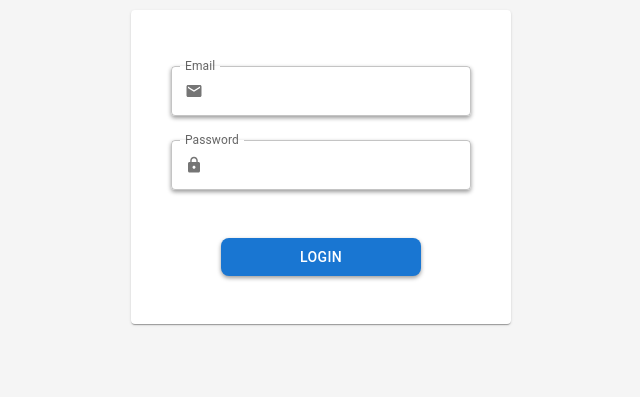
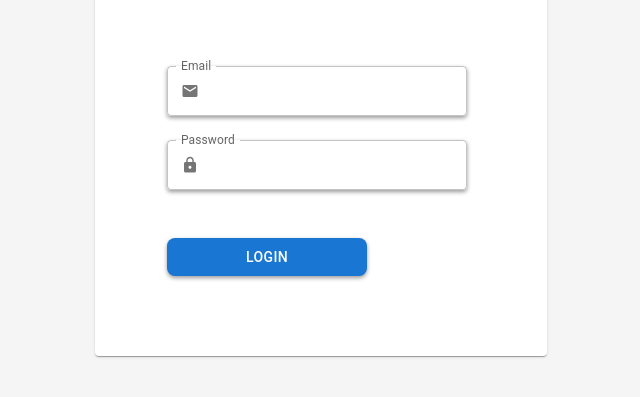
Before and after one commit to grejsimamaci1/react-blog-app, a React (Vite) app: page / in a window 1280 px wide. Shown: the part 233-630 px from the top of the page, without its empty margins (319-959 px from the left). Built offline with nearby package versions, Linux system fonts and the light colour scheme.

Commit message:
handled login form validation using react hook form

```diff
--- a/package.json
+++ b/package.json
@@ -17,6 +17,7 @@
     "@reduxjs/toolkit": "^1.9.5",
     "react": "^18.2.0",
     "react-dom": "^18.2.0",
+    "react-hook-form": "^7.46.1",
     "react-redux": "^8.1.2",
     "react-router-dom": "^6.15.0",
     "react-use": "^17.4.0",
--- a/src/pages/HomePage/HomePage.tsx
+++ b/src/pages/HomePage/HomePage.tsx
@@ -73,11 +73,8 @@ const HomePage: React.FC<HomePageProps<Post>> = ({dummyPosts}) => {
     dispatch(logout());
     dispatch(resetAuthState());
     dispatch(resetPostsState(dummyPosts));
-    localStorage.removeItem('accessToken');
     navigate('/');
   };
-
-
 
   useEffect(() => {
     if (!isAuthenticated) {
@@ -159,7 +156,6 @@ const HomePage: React.FC<HomePageProps<Post>> = ({dummyPosts}) => {
        ))}
      </Grid>
      <CreatePostModal isOpen={isModalOpen} onClose={closeModal} onCreatePost={handleAddPost} />
-
      </>
      )}
      </>
--- a/src/pages/Login/LoginPage.tsx
+++ b/src/pages/Login/LoginPage.tsx
@@ -6,39 +6,39 @@ import { User, login  } from '../../redux/authSlice';
 import './LoginPage.css';
 import EmailIcon from '@mui/icons-material/Email';
 import LockIcon from '@mui/icons-material/Lock';
+import { useForm, SubmitHandler } from 'react-hook-form';
 
 interface LoginPageProps {
   dummyUsers: User[];
 }
 
+type LoginFormValues = {
+  email: string;
+  password: string;
+}
 const LoginPage: React.FC<LoginPageProps> = ({ dummyUsers }) => {
   const dispatch = useDispatch();
   const navigate = useNavigate();
-  const [email, setEmail] = useState('');
-  const [password, setPassword] = useState('');
-  const [error, setError] = useState('');
+  const { register, handleSubmit, formState: { errors }, setError } = useForm<LoginFormValues>();
+  const [loginError, setLoginError] = useState<string | null>(null);
 
-  const handleLogin = () => {
-
+  const handleLogin: SubmitHandler<LoginFormValues> = async (data) => {
+    const { email, password } = data;
     const user = dummyUsers.find((u) => u.email === email && u.password === password);
 
     if (user) {
-
       const dummyToken = 'dummy-access-token';
       localStorage.setItem('accessToken', dummyToken);
-
       dispatch(login({ user, token: dummyToken }));
-
-      setError('');
       navigate('/home');
-
+      setLoginError(null);
     } else {
-      setError('Invalid email or password');
+      setLoginError('Invalid email or password')
     }
   };
 
   return (
-    <Container maxWidth="sm" className="login-container">
+    <Container maxWidth="sm" className="login-container" style={{ width: '500px' }}>
       <Card>
         <CardContent>
           <Box
@@ -46,15 +46,19 @@ const LoginPage: React.FC<LoginPageProps> = ({ dummyUsers }) => {
             flexDirection="column"
             justifyContent="center"
             alignItems="center"
-            p={3}
+            p={7}
           >
+            <form onSubmit={handleSubmit(handleLogin)}>
               <TextField
                 label="Email"
                 variant="outlined"
                 fullWidth
-              value={email}
-              onChange={(e) => setEmail(e.target.value)}
                 margin="normal"
+                {...register("email", {
+                  required: "Email is required"
+                })}
+                error={!!errors.email || !!loginError}
+                helperText={errors.email?.message || loginError}
                 InputProps={{
                   style: {
                     boxShadow: '0 2px 4px rgba(0, 0, 0, 0.4)',
@@ -64,20 +68,23 @@ const LoginPage: React.FC<LoginPageProps> = ({ dummyUsers }) => {
                   },
                   startAdornment: (
                     <InputAdornment position="start">
-                    <EmailIcon sx={{width: '18px'}}/>
+                      <EmailIcon sx={{ width: '18px' }} />
                     </InputAdornment>
                   ),
                 }}
+              />
 
-            />
               <TextField
                 type="password"
                 label="Password"
                 variant="outlined"
                 fullWidth
-              value={password}
-              onChange={(e) => setPassword(e.target.value)}
                 margin="normal"
+                error={!!errors.password}
+                helperText={errors.password?.message}
+                {...register("password", {
+                  required: "Password is required"
+                })}
                 InputProps={{
                   style: {
                     boxShadow: '0 2px 4px rgba(0, 0, 0, 0.4)',
@@ -87,16 +94,15 @@ const LoginPage: React.FC<LoginPageProps> = ({ dummyUsers }) => {
                   },
                   startAdornment: (
                     <InputAdornment position="start">
-                    <LockIcon sx={{width: '18px'}}/>
+                      <LockIcon sx={{ width: '18px' }} />
                     </InputAdornment>
                   ),
                 }}
-
               />
               <Button
+                type='submit'
                 variant="contained"
                 className="btn"
-              onClick={handleLogin}
                 style={{
                   marginTop: '40px',
                   boxShadow: '0 2px 4px rgba(0, 0, 0, 0.4)',
@@ -109,12 +115,11 @@ const LoginPage: React.FC<LoginPageProps> = ({ dummyUsers }) => {
               >
                 Login
               </Button>
-            {error && <p className="error">{error}</p>}
+            </form>
           </Box>
         </CardContent>
       </Card>
     </Container>
   );
 };
-
 export default LoginPage;
--- a/src/pages/PostDetails/PostDetails.tsx
+++ b/src/pages/PostDetails/PostDetails.tsx
@@ -18,7 +18,6 @@ const PostDetails: React.FC<PostDetailsProps<Post>> = ({dummyPosts}) => {
   const [editingCommentId, setEditingCommentId] = useState<number | null>(null);
   const [editedCommentText, setEditedCommentText] = useState<string>('');
 
-  // console.log('editing', editingCommentId)
   const dispatch = useDispatch();
   const navigate = useNavigate();
   const { postId } = useParams();
@@ -26,7 +25,7 @@ const PostDetails: React.FC<PostDetailsProps<Post>> = ({dummyPosts}) => {
   const posts = useSelector((state: { posts: Post[]}) => state.posts);
 
   const selectedPost = posts.find((post) => post.id.toString() === postId);
-  console.log('selected post', selectedPost?.comments )
+
 
   const isAuthenticated = useSelector(
     (state: { auth: { isAuthenticated: boolean, user: { name: string } | null } }) => state.auth.isAuthenticated
@@ -67,7 +66,6 @@ const PostDetails: React.FC<PostDetailsProps<Post>> = ({dummyPosts}) => {
     dispatch(logout());
     dispatch(resetAuthState());
     dispatch(resetPostsState(dummyPosts));
-    localStorage.removeItem('accessToken');
     navigate('/');
   };
 
--- a/src/redux/authSlice.ts
+++ b/src/redux/authSlice.ts
@@ -31,13 +31,12 @@ export const authSlice = createSlice({
       state.token = action.payload.token;
     },
     logout: (state) => {
-
+      localStorage.removeItem('accessToken');
       state.isAuthenticated = false;
       state.user = null;
       state.token = null;
     },
     resetState: (state) => {
-
       state.isAuthenticated = initialState.isAuthenticated;
       state.user = initialState.user;
       state.token = initialState.token;
--- a/src/redux/postsSlice.ts
+++ b/src/redux/postsSlice.ts
@@ -53,7 +53,6 @@ const postsSlice = createSlice({
           const { postId, commentId } = action.payload;
           const post = state.find((post) => post.id === postId);
 
-
           if(post) {
             const updatedComments = post.comments.filter(comment => comment.id !== commentId);
             const updatedPost = {
```
Also changed, not shown: 1 other file (tests, documents, lock files or other folders). Lines whose indentation alone changed are shown as unchanged.
